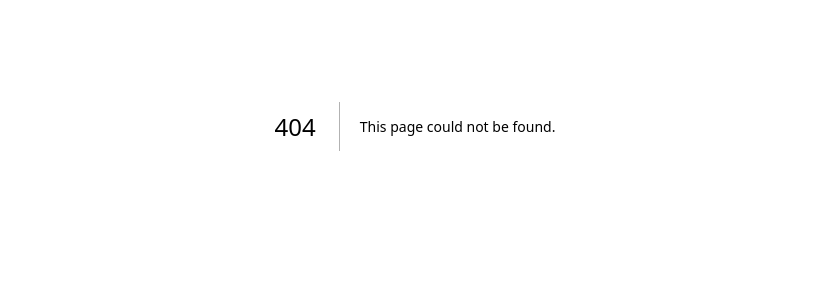
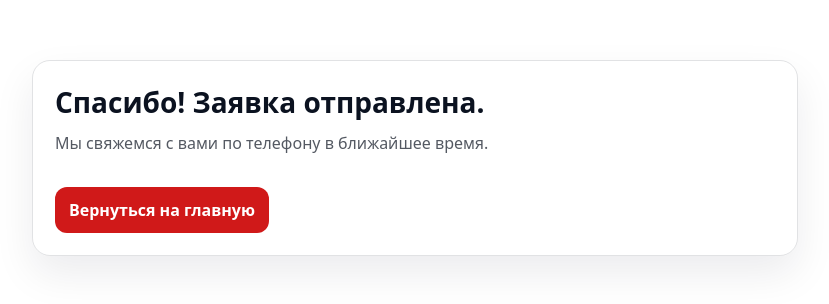
Before and after one commit to inxd-196/armspec-site, a Next.js app in the folder armspec-site/: page /thanks in a window 1280 px wide. Before the commit this address had no page. Shown: the part 274-578 px from the top of the page, without its empty margins (225-1054 px from the left). Built offline with nearby package versions, Linux system fonts and the light colour scheme.

Commit message:
Create thanks.js

```diff
--- /dev/null
+++ b/armspec-site/pages/thanks.js
@@ -0,0 +1,48 @@
+import Head from "next/head";
+
+export default function Thanks() {
+  return (
+    <>
+      <Head>
+        <title>Заявка отправлена — АРМСПЕЦ</title>
+        <meta name="viewport" content="width=device-width, initial-scale=1" />
+      </Head>
+
+      <div style={{
+        minHeight: "100vh",
+        display: "grid",
+        placeItems: "center",
+        background: "#ffffff",
+        padding: "24px",
+        fontFamily: "Manrope, system-ui, -apple-system, Segoe UI, Roboto, Arial, sans-serif",
+        color: "#0b1220"
+      }}>
+        <div style={{
+          width: "min(720px, 100%)",
+          border: "1px solid rgba(11,18,32,0.12)",
+          borderRadius: "18px",
+          padding: "22px",
+          boxShadow: "0 18px 40px rgba(11,18,32,0.08)"
+        }}>
+          <h1 style={{ margin: 0, fontSize: "28px" }}>Спасибо! Заявка отправлена.</h1>
+          <p style={{ marginTop: "10px", color: "rgba(11,18,32,0.70)", lineHeight: 1.6 }}>
+            Мы свяжемся с вами по телефону в ближайшее время.
+          </p>
+
+          <a href="/" style={{
+            display: "inline-flex",
+            marginTop: "14px",
+            padding: "12px 14px",
+            borderRadius: "12px",
+            background: "#d01919",
+            color: "#fff",
+            fontWeight: 900,
+            textDecoration: "none"
+          }}>
+            Вернуться на главную
+          </a>
+        </div>
+      </div>
+    </>
+  );
+}
```
